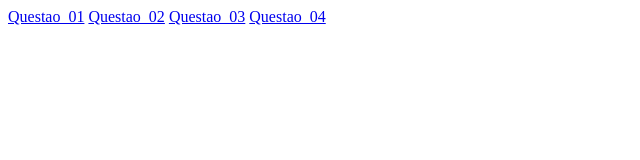
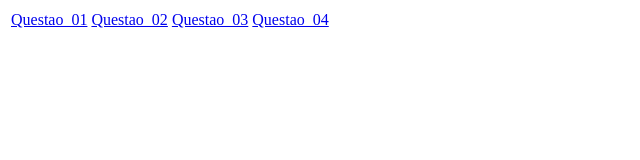
Before and after one commit to Mateus-Bueno/Semana8-PTBDWBA, a plain HTML site: page index.html in a window 1280 px wide. Shown: the full height of the page, 0-640 px from the left. Drawn offline with Linux system fonts and the light colour scheme.

Commit message:
Corrigindo index

```diff
--- a/index.html
+++ b/index.html
@@ -3,16 +3,17 @@
 <head>
     <meta charset="UTF-8">
     <title>Questão 01</title>
-    <script type="text/javascript">
-        alert("Alerta: Questão 01");
-    </script>
 </head>
 <body>
     <div>
-        <td><a href="Questao_01.html" >Questao_01</a></td>
-        <td><a href="Questao_02.html" >Questao_02</a></td>
-        <td><a href="Questao_03.html" >Questao_03</a></td>
-        <td><a href="Questao_04.html" >Questao_04</a></td>
+        <table>
+            <tr>
+                <td><a href="Questao_01.html" >Questao_01</a></td>
+                <td><a href="Questao_02.html" >Questao_02</a></td>
+                <td><a href="Questao_03.html" >Questao_03</a></td>
+                <td><a href="Questao_04.html" >Questao_04</a></td>
+            </tr>
+        </table>
     </div>
 </body>
 </html>
```
